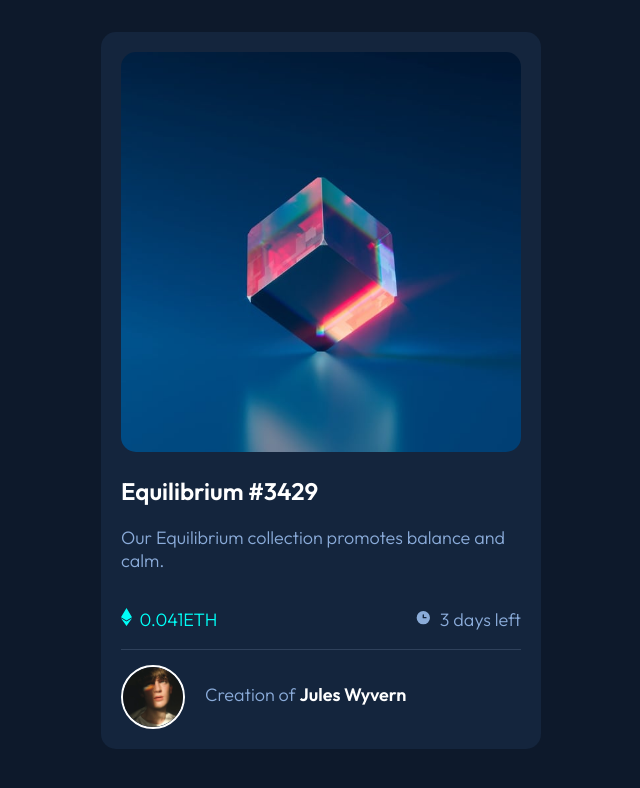
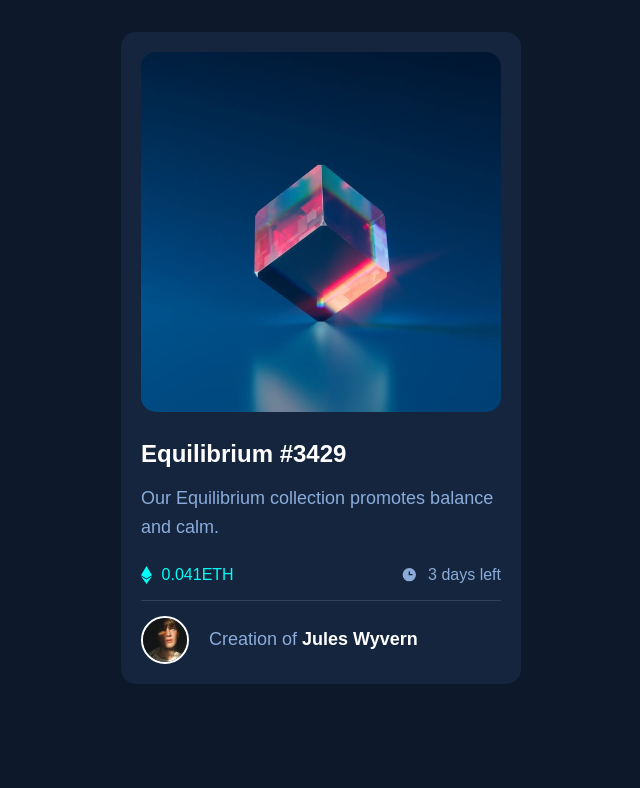
Before and after one commit to karenefereyan/nft-preview-card-frontend-mentor-HTML-CSS, a plain HTML site: page index.html in a window 1280 px wide. Shown: the whole page, without its empty margins (319-959 px from the left). Drawn offline with Linux system fonts and the light colour scheme.

```diff
--- a/css/style.css
+++ b/css/style.css
@@ -1,8 +1,8 @@
-/* *{
+*{
     margin: 0;
     padding: 0;
     box-sizing: border-box;
-} */
+}
 
 @import url('https://fonts.googleapis.com/css2?family=Outfit:wght@300;400;600&display=swap;');
 
@@ -29,6 +29,7 @@ html{
 
 body{
     margin: 2rem 2rem 0 2rem;
+    color: var(--main-text);
 }
 
 .container{
@@ -40,7 +41,8 @@ body{
 }
 
 img{
-    max-width:100%;
+    max-width:100%; /*The image always fits into the container
+    of the device its been viewed on */
     height:auto;
     border-radius: var(--round-corner);
 
@@ -75,6 +77,11 @@ img{
     cursor: pointer;
 }
 
+h1{
+    margin: 1.5rem 0 1rem 0;
+    font-weight: 600;
+}
+
 h1, span{
     color:var(--heading-text);
     font-weight: var(--font-bold);
@@ -82,43 +89,49 @@ h1, span{
 
 h1:hover, p span:hover{
     color:var(--ethereum-text);
-    transform: scale(.5);
     cursor:pointer;
 }
 
 p{
     color:var(--main-text);
     font-size: var(--paragraph-size);
+    line-height: 1.8rem;
 }
 
-.inner-flex-section{
+.container ul{
+    list-style-type: none;
+    margin: 1.5rem 0 1rem 0;
+}
+
+.container ul{
     display: flex;
     justify-content: space-between;
     align-items: center;
 }
 
-.inner-flex-section > p:first-child{
-    color: var(--ethereum-text);
+.container ul li{
+    display: flex;
+    align-items: center;
+    justify-content: center;
+    font-weight: 400;
 }
 
-.inner-flex-section > p:first-child::before{
-    content: url("../images/icon-ethereum.svg");
-    margin-right:7.5px;
-}
+.container ul li img{margin-right: .6rem;}
 
-.inner-flex-section > p:nth-child(2)::before{
-    content: url("../images/icon-clock.svg");
-    margin-right:7.5px;
+.container ul li:first-child{
+    color: var(--ethereum-text);
 }
 
 footer{
     display: flex;
+    justify-content: start;
+    align-items: center;
     border-top:1px solid var(--border-line-color);
     padding-top: 15px;
 }
 
 footer img{
-    width: 15%;
+    width: 3rem;
     height: auto;
     border:2px solid var(--heading-text);
     border-radius: 100%;
@@ -130,3 +143,19 @@ footer img{
     filter: brightness(75%);
     cursor:pointer;
 }
+
+@media screen and (max-width:300px){
+    .container ul {
+        display: flex;
+        flex-direction: column;
+        justify-content: flex-start;
+        align-items: flex-start;
+    }
+
+    .container ul li:first-child{
+        margin-bottom: 1.5rem;
+    }
+
+    footer img{width: 2rem;}
+
+}
--- a/index.html
+++ b/index.html
@@ -23,10 +23,11 @@
       <h1>Equilibrium #3429</h1>
       <p>Our Equilibrium collection promotes balance and calm.</p>
 
-      <div class="inner-flex-section">
-        <p>0.041ETH</p>
-        <p>3 days left</p>
-      </div>
+      <ul>
+        <li> <img src="./images/icon-ethereum.svg" alt=""> 0.041ETH</li>
+        <li> <img src="./images/icon-clock.svg" alt=""> 3 days left</li>
+      </ul>
+
 
       <footer>
         <img src="./images/image-avatar.png" alt="Person in a circle">
```
